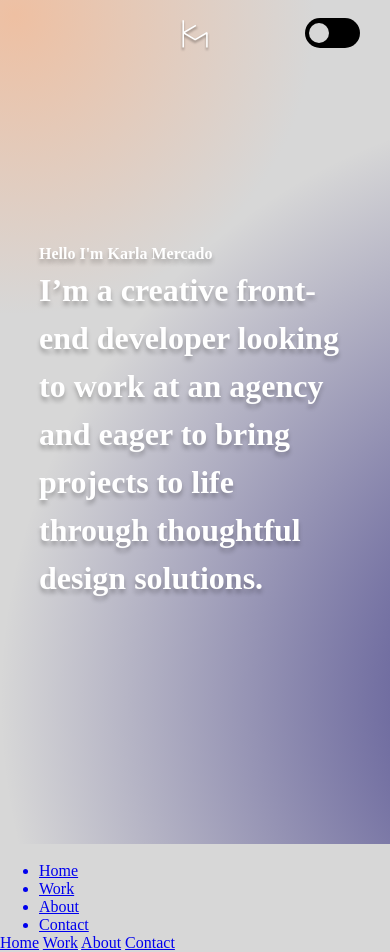
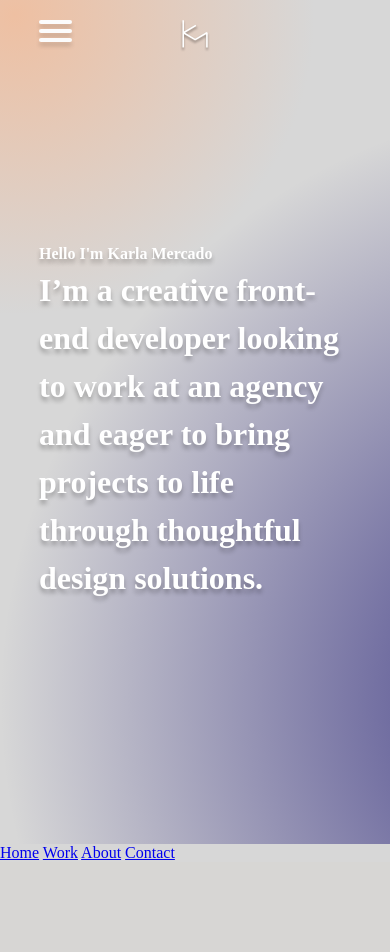
Before and after one commit to karlaem/portfoliov3, a PHP site: page / in a window 390 px wide. After the commit the page ends 860 px from the top, so only its background shows below. Run offline with PHP 8.4, Linux system fonts and the light colour scheme; some libraries are stand-ins or nearby versions; some web fonts are replaced.

Commit message:
responsive menu

```diff
--- a/css/style.css
+++ b/css/style.css
@@ -17,7 +17,8 @@ body {
 input[type=checkbox] {
   height: 0;
   width: 0;
-  visibility: hidden;
+  opacity: 0;
+  /*visibility: hidden;*/
 }
 
 label {
@@ -110,6 +111,10 @@ html.transition, html.transition *, html.transition *:before, html.transition *:
   .herotext .tinytext {
     font-size: 24px;
   }
+
+  .switchcontainer {
+    display: block;
+  }
 }
 /* Use a media query to add a breakpoint at 800px: */
 @media screen and (max-width: 800px) {
@@ -123,6 +128,10 @@ html.transition, html.transition *, html.transition *:before, html.transition *:
 
   .container {
     background-image: radial-gradient(circle farthest-corner at 15px 15px, rgba(244, 186, 149, 0.8) 0%, rgba(215, 215, 215, 0) 300px), radial-gradient(circle closest-side at 600px 700px, rgba(19, 13, 111, 0.8) 0%, rgba(215, 215, 215, 0) 600px);
+  }
+
+  .switchcontainer {
+    display: none;
   }
 }
 /*mobile logo*/
@@ -165,4 +174,107 @@ html.transition, html.transition *, html.transition *:before, html.transition *:
   }
 }
 
+/*menuToggle*/
+#menuToggle {
+  display: block;
+  position: absolute;
+  top: 20px;
+  left: 10%;
+  z-index: 1;
+  -webkit-user-select: none;
+  user-select: none;
+  width: 100%;
+}
+@media (min-width: 800px) {
+  #menuToggle {
+    display: none;
+  }
+}
+
+#menuToggle a {
+  color: #130D6F;
+  text-decoration: none;
+  transition: color 0.3s ease;
+  text-align: center;
+  font-size: 21px;
+  font-family: "geomanistregular";
+}
+
+#menuToggle a:hover {
+  color: #5E72EB;
+}
+
+#menuToggle input {
+  display: block;
+  width: 40px;
+  height: 32px;
+  position: absolute;
+  top: -7px;
+  left: -2px;
+  cursor: pointer;
+  opacity: 0;
+  z-index: 2;
+  -webkit-touch-callout: none;
+}
+
+#menuToggle span {
+  box-shadow: 0px 4px 4px rgba(0, 0, 0, 0.15);
+  display: block;
+  width: 33px;
+  height: 4px;
+  margin-bottom: 5px;
+  position: relative;
+  background: #FCFCFC;
+  border-radius: 3px;
+  z-index: 1;
+  transform-origin: 4px 0px;
+  transition: transform 0.5s cubic-bezier(0.77, 0.2, 0.05, 1), background 0.5s cubic-bezier(0.77, 0.2, 0.05, 1), opacity 0.55s ease;
+}
+
+#menuToggle span:first-child {
+  transform-origin: 0% 0%;
+}
+
+#menuToggle span:nth-last-child(2) {
+  transform-origin: 0% 100%;
+}
+
+#menuToggle input:checked ~ span {
+  opacity: 1;
+  transform: rotate(45deg) translate(-2px, -1px);
+  background: #0D0745;
+}
+
+#menuToggle input:checked ~ span:nth-last-child(3) {
+  opacity: 0;
+  transform: rotate(0deg) scale(0.2, 0.2);
+}
+
+#menuToggle input:checked ~ span:nth-last-child(2) {
+  transform: rotate(-45deg) translate(0, -1px);
+}
+
+#menuToggle input:checked ~ ul {
+  transform: none;
+}
+
+#menu {
+  position: absolute;
+  width: 100%;
+  margin: -100px 0 0 -10%;
+  padding: 20px;
+  padding-top: 125px;
+  background: #D7D7D7;
+  list-style-type: none;
+  -webkit-font-smoothing: antialiased;
+  transform-origin: 0% 0%;
+  transform: translate(-100%, 0);
+  transition: transform 0.5s cubic-bezier(0.77, 0.2, 0.05, 1);
+}
+
+#menu li {
+  padding: 10px 0;
+  font-size: 1em;
+}
+
 /*# sourceMappingURL=style.css.map */
--- a/includes/nav.php
+++ b/includes/nav.php
@@ -15,7 +15,6 @@ $contactActive = (isset($contactActive)) ? $contactActive : "";
 
 <!--responsive menu-->
 <div class="fixedtop">
-    <div class="margins">
         <nav role="navigation">
             <a data-nav="home" href="index.php" class="tinylogo"><img src="imgs/logows.svg" alt="Karla Mercado Portfolio Logo"></a>
             <div id="menuToggle">
@@ -36,7 +35,6 @@ $contactActive = (isset($contactActive)) ? $contactActive : "";
                 </ul>
             </div>
         </nav><!--end of nav-->
-    </div>
 </div>
 
 <!--main menu-->
--- a/sass/_mixins.scss
+++ b/sass/_mixins.scss
@@ -25,6 +25,7 @@ $rosa:#FF9190;
 $naranja:#FEC195;
 $gris:#a3a3a3;
 $blanco:#FCFCFC;
+$blanco2:#D7D7D7;
 
 $lightgrey:#EEEFF1;
 $patches:#2A3380;
--- a/sass/style.scss
+++ b/sass/style.scss
@@ -20,7 +20,8 @@ body{
 input[type=checkbox] {
     height: 0;
     width: 0;
-    visibility: hidden;
+    opacity: 0;
+    /*visibility: hidden;*/
 }
 label {
     cursor: pointer;
@@ -48,6 +49,7 @@ label:after {
     top: 5px;
     left: 4px;
     transition: cubic-bezier(0.68, -0.55, 0.27, 1.55) 320ms;
+
 }
 input:checked + label {
     background: #FEC195;
@@ -102,6 +104,9 @@ html.transition, html.transition *, html.transition *:before, html.transition *:
     .herotext .tinytext{
         font-size: 24px;
     }
+    .switchcontainer{
+        display: block;
+    }
 }
 
 /* Use a media query to add a breakpoint at 800px: */
@@ -114,6 +119,9 @@ html.transition, html.transition *, html.transition *:before, html.transition *:
     }
     .container{
         background-image: radial-gradient(circle farthest-corner at 15px 15px, rgba(244, 186, 149, 0.8) 0%, rgba(215, 215, 215, 0) 300px),radial-gradient(circle closest-side at 600px 700px, rgba(19, 13, 111, 0.8) 0%, rgba(215, 215, 215, 0) 600px);
+    }
+    .switchcontainer{
+     display: none;
     }
   }
   /*mobile logo*/
@@ -150,3 +158,93 @@ html.transition, html.transition *, html.transition *:before, html.transition *:
         display: block;
       }
 }
+
+// navigation
+/*menuToggle*/
+#menuToggle {
+    display: block;
+    position: absolute;
+    top: 20px;
+    left: 10%;
+    z-index: 1;
+    -webkit-user-select: none;
+    user-select: none;
+    width: 100%;
+    @include desktop{
+      display: none;
+    }
+  }
+  #menuToggle a {
+    color: $azuloscuro;
+    text-decoration: none;
+    transition: color 0.3s ease;
+    text-align: center;
+    font-size: 21px;
+    font-family: $primaryfont;
+  }
+  #menuToggle a:hover {
+    color: $azul;
+  }
+  #menuToggle input {
+    display: block;
+    width: 40px;
+    height: 32px;
+    position: absolute;
+    top: -7px;
+    left: -2px;
+    cursor: pointer;
+    opacity: 0;
+    z-index: 2;
+    -webkit-touch-callout: none;
+  }
+  #menuToggle span {
+    box-shadow: 0px 4px 4px rgba(0, 0, 0, 0.15);
+    display: block;
+    width: 33px;
+    height: 4px;
+    margin-bottom: 5px;
+    position: relative;
+    background: $blanco;
+    border-radius: 3px;
+    z-index: 1;
+    transform-origin: 4px 0px;
+    transition: transform 0.5s cubic-bezier(0.77, 0.2, 0.05, 1), background 0.5s cubic-bezier(0.77, 0.2, 0.05, 1), opacity 0.55s ease;
+  }
+  #menuToggle span:first-child {
+    transform-origin: 0% 0%;
+  }
+  #menuToggle span:nth-last-child(2) {
+    transform-origin: 0% 100%;
+  }
+  #menuToggle input:checked ~ span {
+    opacity: 1;
+    transform: rotate(45deg) translate(-2px, -1px);
+    background:$morado;
+  }
+  #menuToggle input:checked ~ span:nth-last-child(3) {
+    opacity: 0;
+    transform: rotate(0deg) scale(0.2, 0.2);
+  }
+  #menuToggle input:checked ~ span:nth-last-child(2) {
+    transform: rotate(-45deg) translate(0, -1px);
+  }
+  #menuToggle input:checked ~ ul {
+    transform: none;
+  }
+  #menu {
+    position: absolute;
+    width: 100%;
+    margin: -100px 0 0 -10%;
+    padding: 20px;
+    padding-top: 125px;
+    background:$blanco2;
+    list-style-type: none;
+    -webkit-font-smoothing: antialiased;
+    transform-origin: 0% 0%;
+    transform: translate(-100%, 0);
+    transition: transform 0.5s cubic-bezier(0.77, 0.2, 0.05, 1);
+  }
+  #menu li {
+    padding: 10px 0;
+    font-size: 1em;
+  }
```
Also changed, not shown: 1 other file.
